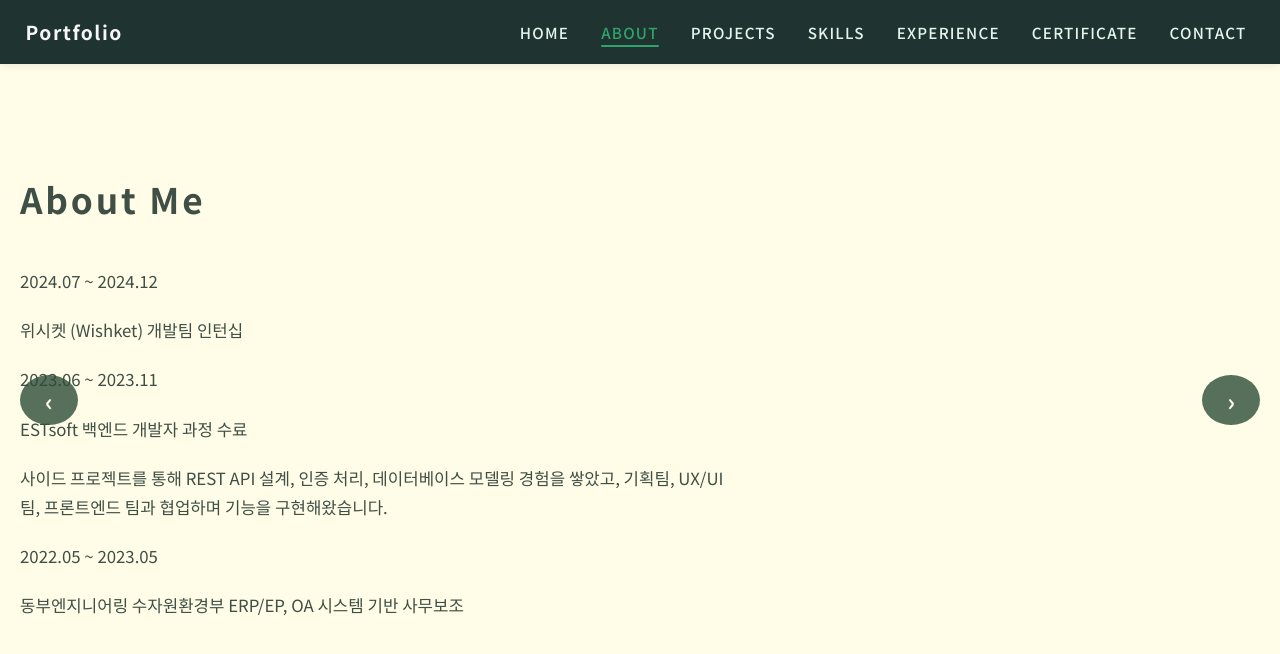
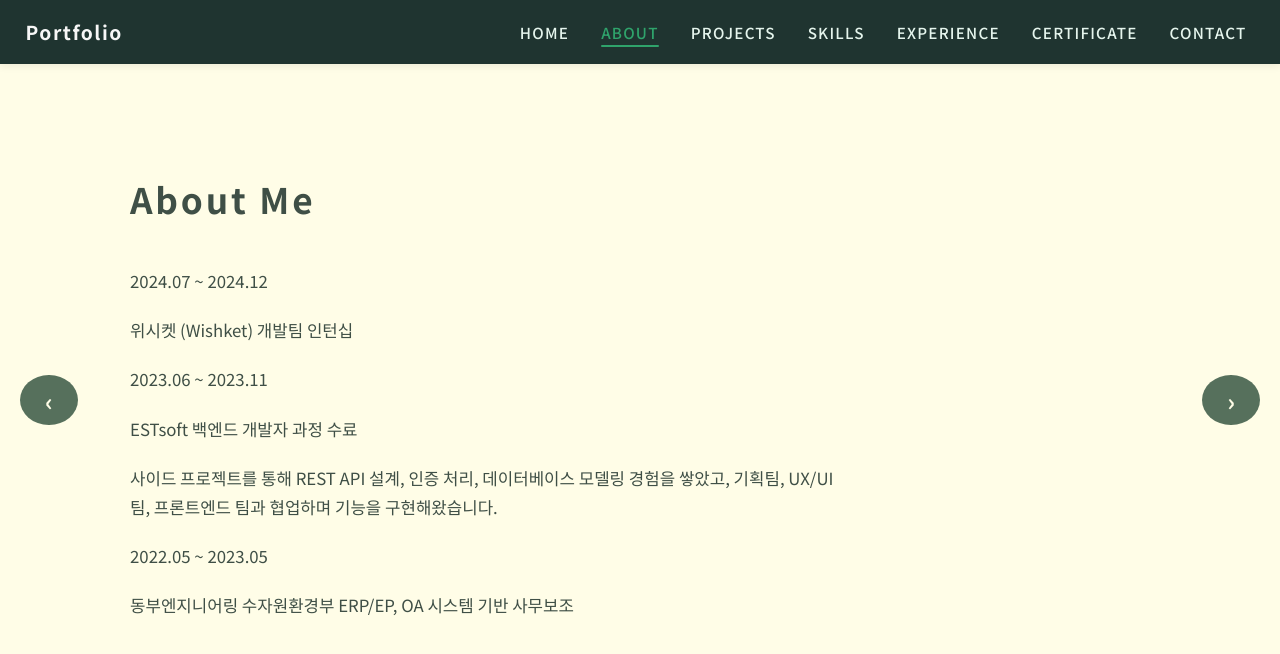
Before and after one commit to minyoung0303/minyoung.github.io, a React (Vite) app: page / in a window 1280 px wide. Both pictures are taken after a click on the item "ABOUT". Shown: the top 654 px of the page. Built offline with nearby package versions, Linux system fonts and the light colour scheme.

Commit message:
feat: About 및 Home 컴포넌트의 CSS 패딩 수정

```diff
--- a/src/components/About.jsx
+++ b/src/components/About.jsx
@@ -6,7 +6,7 @@ import './css/About.css';
 
 function About() {
   return (
-    <section id="about">
+    <section id="about" className="about">
 
       <h2>About Me</h2>
       <p>
--- a/src/components/css/About.css
+++ b/src/components/css/About.css
@@ -1,7 +1,7 @@
 #about {
     min-height: 60vh;
     width: 100vw;
-    padding: 80px 20px;
+    padding: 80px 130px;
     display: flex;
     flex-direction: column;
     justify-content: center;
--- a/src/components/css/Home.css
+++ b/src/components/css/Home.css
@@ -4,7 +4,7 @@
   display: flex;
   justify-content: flex-start;
   align-items: center;
-  padding-left: 20px;
+  padding-left: 150px;
 }
 
 
```
